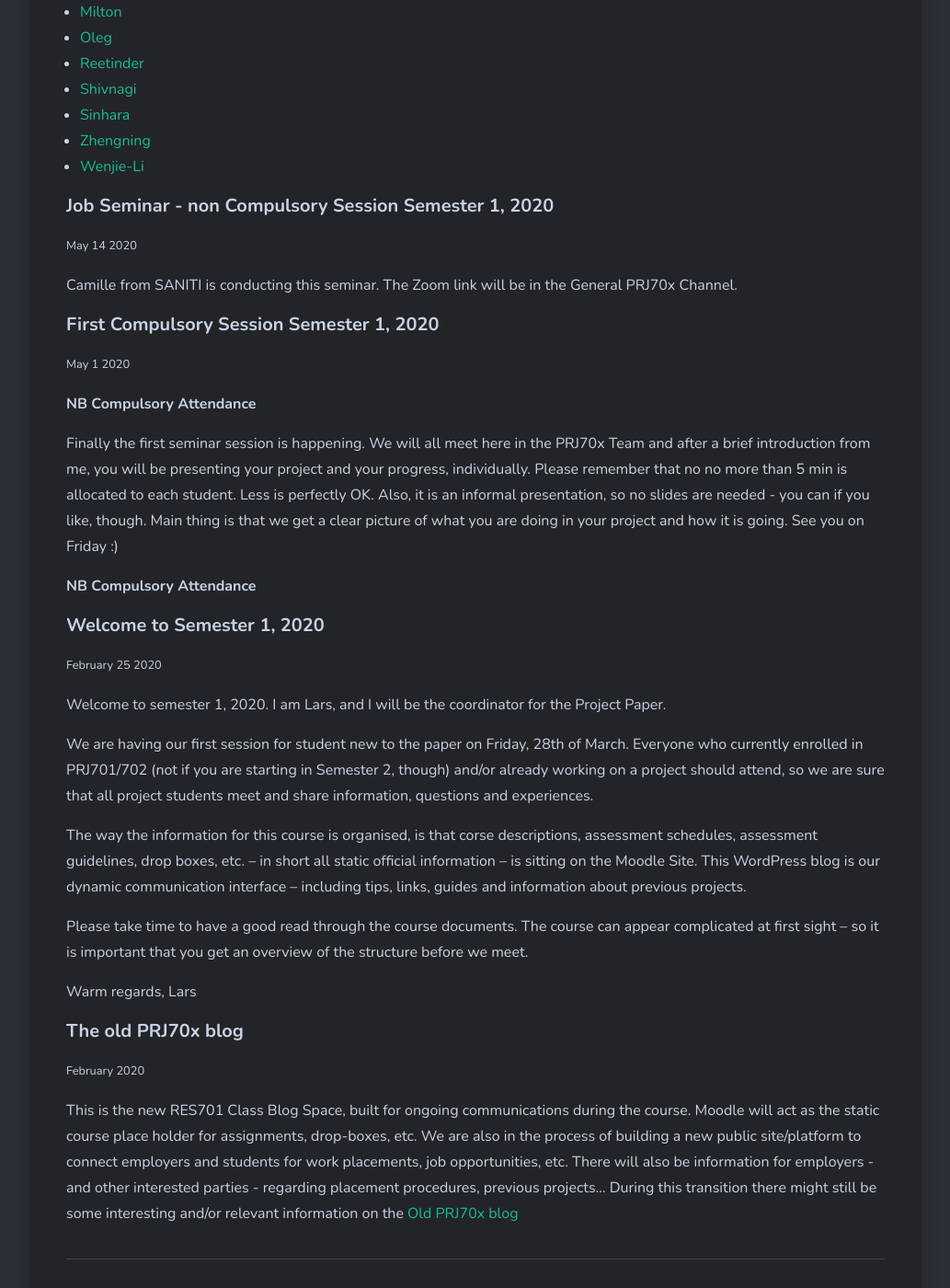
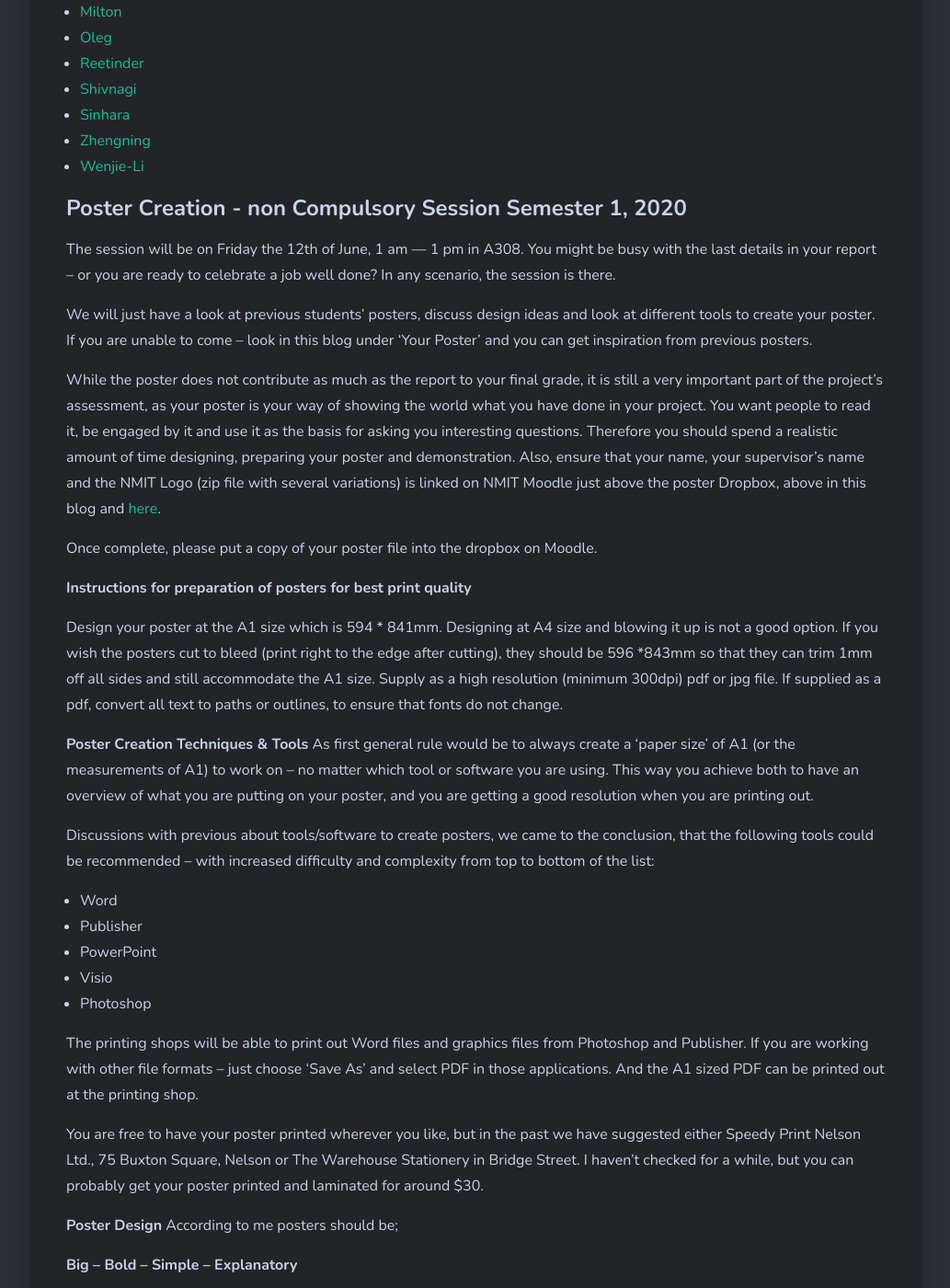
Before and after one commit to larsoliverdam/nmit, a Jekyll site: the page built from _pages/PRJ70x.md, in a window 1280 px wide and 1400 px high, scrolled down 3041 px. Shown: the whole window at 92% size, without its empty margins (123-1156 px from the left). Built offline with Jekyll 4.4.1, drawn with Linux system fonts in a browser that asks for light colours; nearby versions of some CDN libraries; comment, search, counter and statistics services are not loaded; some of the changed text lies outside the part shown.

Commit message:
poster creation session

```diff
--- a/_pages/PRJ70x.md
+++ b/_pages/PRJ70x.md
@@ -70,7 +70,49 @@ You can find (almost) all of the previous [BIT/GradDipIT reports](https://nmit.s
 * [Zhengning](https://prj701553549552.wordpress.com)
 * [Wenjie-Li](http://liwenjiesilver.home.blog/category/prj701/)
 
-#### Job Seminar - non Compulsory Session Semester 1, 2020
+### Poster Creation - non Compulsory Session Semester 1, 2020
+The session will be on Friday the 12th of June, 1 am — 1 pm in A308. You might be busy with the last details in your report – or you are ready to celebrate a job well done? In any scenario, the session is there.
+
+We will just have a look at previous students’ posters, discuss design ideas and look at different tools to create your poster. If you are unable to come – look in this blog under 'Your Poster' and you can get inspiration from previous posters.
+
+While the poster does not contribute as much as the report to your final grade, it is still a very important part of the project’s assessment, as your poster is your way of showing the world what you have done in your project.  You want people to read it, be engaged by it and use it as the basis for asking you interesting questions. Therefore you should spend a realistic amount of time designing, preparing your poster and demonstration. Also, ensure that your name, your supervisor’s name and the NMIT Logo (zip file with several variations) is linked on NMIT Moodle just above the poster Dropbox, above in this blog and [here](https://ecampus.nmit.ac.nz/moodle/mod/resource/view.php?id=625225).
+
+Once complete, please put a copy of your poster file into the dropbox on Moodle.
+
+**Instructions for preparation of posters for best print quality**
+
+Design your poster at the A1 size which is 594 * 841mm. Designing at A4 size and blowing it up is not a good option.
+If you wish the posters cut to bleed (print right to the edge after cutting), they should be 596 *843mm so that they can trim 1mm off all sides and still accommodate the A1 size.
+Supply as a high resolution (minimum 300dpi) pdf or jpg file.  If supplied as a pdf, convert all text to paths or outlines, to ensure that fonts do not change.
+
+**Poster Creation Techniques & Tools**
+As first general rule would be to always create a ‘paper size’ of A1 (or the measurements of A1) to work on – no matter which tool or software you are using. This way you achieve both to have an overview of what you are putting on your poster, and you are getting a good resolution when you are printing out.
+
+Discussions with previous about tools/software to create posters, we came to the conclusion, that the following tools could be recommended – with increased difficulty and complexity from top to bottom of the list:
+
+* Word
+* Publisher
+* PowerPoint
+* Visio
+* Photoshop
+
+The printing shops will be able to print out Word files and graphics files from Photoshop and Publisher. If you are working with other file formats – just choose ‘Save As’ and select PDF in those applications. And the A1 sized PDF can be printed out at the printing shop.
+
+You are free to have your poster printed wherever you like, but in the past we have suggested either Speedy Print Nelson Ltd., 75 Buxton Square, Nelson or The Warehouse Stationery in Bridge Street. I haven’t checked for a while, but you can probably get your poster printed and laminated for around $30.
+
+**Poster Design**
+According to me posters should be;
+
+**Big – Bold – Simple – Explanatory**
+
+I think that designs based mainly on diagrams and models, without much text, achieve that.
+
+**Be creative!**
+
+### Second Compulsory Session Semester 1, 2020
+We have the second compulsory seminar, Friday the 29th at 11 am – 1 pm in A308. Please be ready to make a micro presentation about your project and how it has developed and progressed. No slides, no formal stuff – just a couple of minutes of you talking and answering questions.
+
+### Job Seminar - non Compulsory Session Semester 1, 2020
 <small>May 14 2020</small>
 
 Camille from SANITI is conducting this seminar. The Zoom link will be in the General PRJ70x Channel.
```
